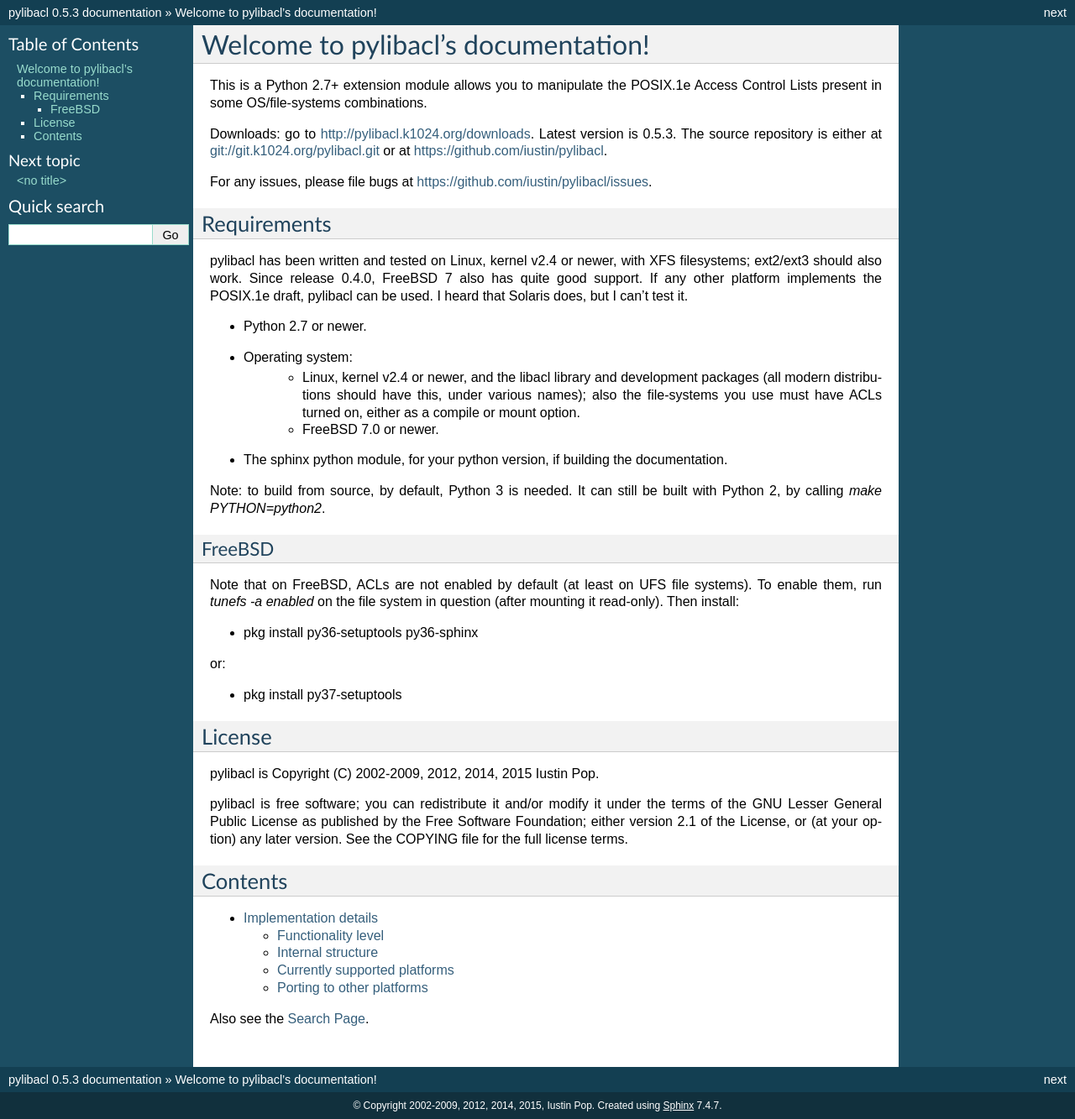
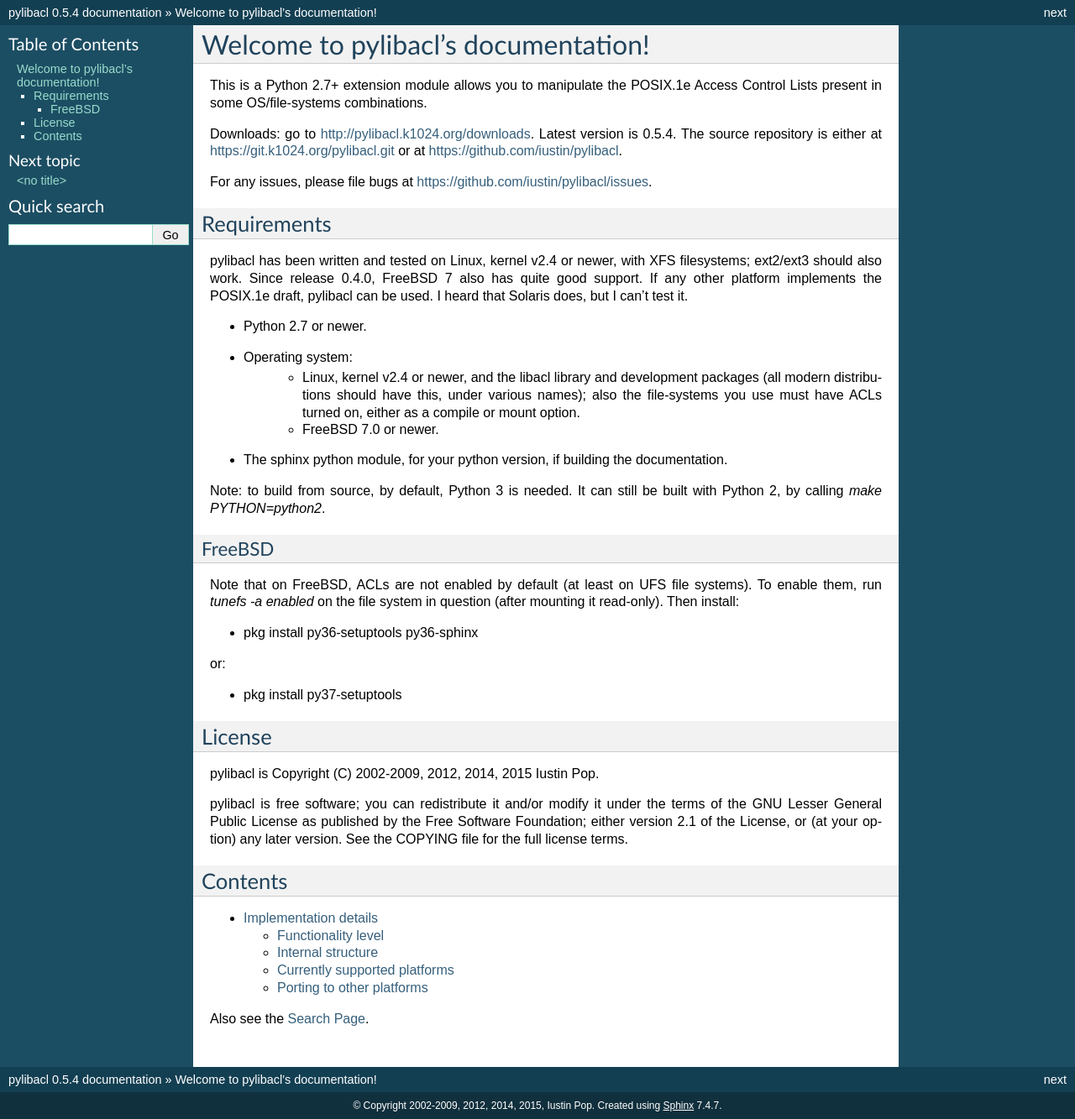
Before and after one commit to iustin/pylibacl, a Sphinx documentation site: the page built from doc/index.rst, in a window 1280 px wide. Shown: the whole page at 84% size. Built offline with Sphinx 7.4.7, drawn with Linux system fonts in a browser that asks for light colours.

Commit message:
Bump version numbers for new release
Only 4+ years…

```diff
--- a/README.rst
+++ b/README.rst
@@ -5,10 +5,10 @@
 POSIX.1e Access Control Lists present in some OS/file-systems
 combinations.
 
-Downloads: go to http://pylibacl.k1024.org/downloads. Latest
-version is 0.5.3. The source repository is either
-at `<git://git.k1024.org/pylibacl.git>`_ or
-at https://github.com/iustin/pylibacl.
+Downloads: go to http://pylibacl.k1024.org/downloads. Latest version
+is 0.5.4. The source repository is either at
+https://git.k1024.org/pylibacl.git or at
+https://github.com/iustin/pylibacl.
 
 For any issues, please file bugs at
 https://github.com/iustin/pylibacl/issues.
--- a/doc/conf.py
+++ b/doc/conf.py
@@ -48,9 +48,9 @@
 # built documents.
 #
 # The short X.Y version.
-version = '0.5.3'
+version = '0.5.4'
 # The full version, including alpha/beta/rc tags.
-release = '0.5.3'
+release = '0.5.4'
 
 # The language for content autogenerated by Sphinx. Refer to documentation
 # for a list of supported languages.
--- a/setup.py
+++ b/setup.py
@@ -30,7 +30,7 @@
 implements POSIX ACLs manipulation. It is a wrapper on top
 of the systems's acl C library - see acl(5)."""
 
-version = "0.5.3"
+version = "0.5.4"
 
 setup(name="pylibacl",
       version=version,
```
Also changed, not shown: 1 other file.
